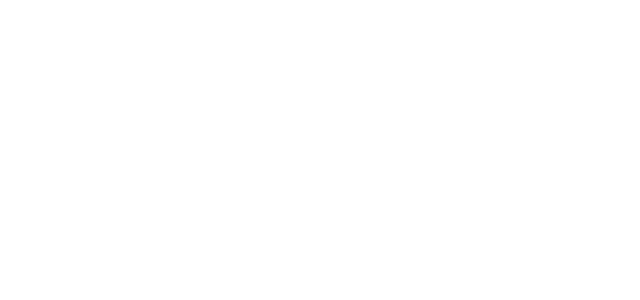
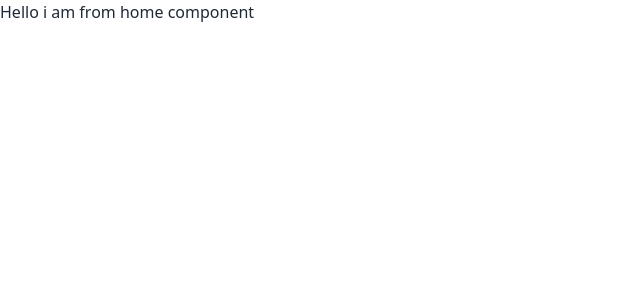
Before and after one commit to srssieam/srs-career-hub, a React (Vite) app: page / in a window 1280 px wide. Shown: the top 300 px of the page, without its empty margins (0-640 px from the left). Built offline with nearby package versions, Linux system fonts and the light colour scheme.

Commit message:
created Home.jsx component

```diff
--- /dev/null
+++ b/src/component/Home/Home.jsx
@@ -0,0 +1,11 @@
+
+
+const Home = () => {
+    return (
+        <div>
+            <h1>Hello i am from home component</h1>
+        </div>
+    );
+};
+
+export default Home;
```
Also changed, not shown: src/main.jsx (+7 -0 lines).
